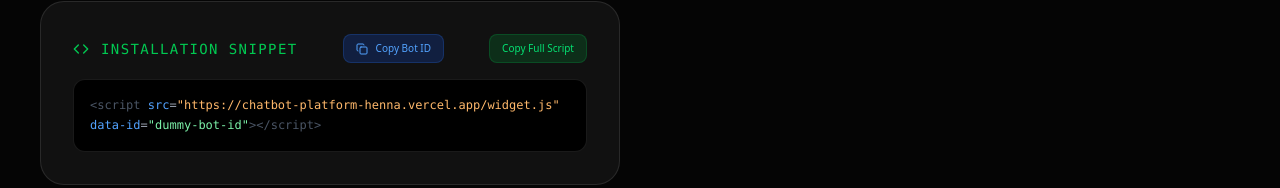
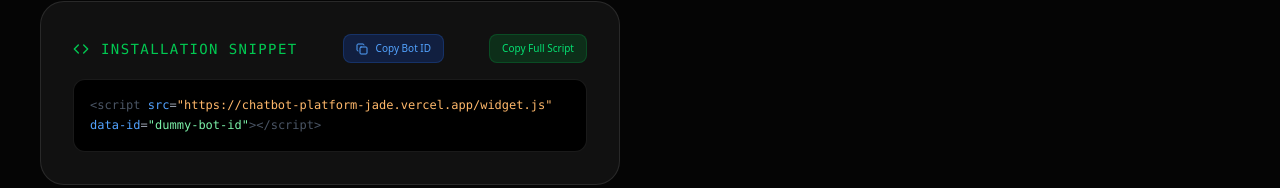
Before and after one commit to SatyamRaj-WebDeveloper/chatbot-platform, a Next.js app in the folder frontend/: page /dashboard in a window 1280 px wide. Shown: the part 862-1050 px from the top of the page. Built offline with nearby package versions, Linux system fonts and the light colour scheme.

Commit message:
Deployment URL mismatch

```diff
--- a/frontend/public/widget.js
+++ b/frontend/public/widget.js
@@ -3,7 +3,7 @@
   const botId = scriptTag.getAttribute('data-id');
 
   // Change this to your actual production URL (e.g., https://your-app.vercel.app)
-  const PLATFORM_URL = "https://chatbot-platform-henna.vercel.app";
+  const PLATFORM_URL = "https://chatbot-platform-jade.vercel.app/";
 
   const iframe = document.createElement('iframe');
   iframe.src = `${PLATFORM_URL}/embed?id=${botId}`;
--- a/frontend/src/components/dashboard/page.js
+++ b/frontend/src/components/dashboard/page.js
@@ -135,7 +135,7 @@ export default function DashboardPage() {
             </button>
             <button
         onClick={() => {
-          const script = `<script src="https://chatbot-platform-henna.vercel.app/widget.js" data-id="${config.id}"></script>`;
+          const script = `<script src="https://https://chatbot-platform-jade.vercel.app//widget.js" data-id="${config.id}"></script>`;
           navigator.clipboard.writeText(script);
         }}
         className="text-[10px] bg-green-600/20 text-green-400 px-3 py-1.5 rounded-lg hover:bg-green-600/40 border border-green-500/20"
@@ -146,7 +146,7 @@ export default function DashboardPage() {
           <div className="relative group">
             <div className="bg-black p-4 rounded-xl border border-white/10 font-mono text-[10px] md:text-xs overflow-x-auto text-gray-400 leading-relaxed">
               <span className="text-gray-600">&lt;script</span>
-              <span className="text-blue-400"> src</span>=<span className="text-orange-300">"https://chatbot-platform-henna.vercel.app/widget.js"</span>
+              <span className="text-blue-400"> src</span>=<span className="text-orange-300">"https://chatbot-platform-jade.vercel.app/widget.js"</span>
               <span className="text-blue-400"> data-id</span>=<span className="text-green-300">"{config.id}"</span>
               <span className="text-gray-600">&gt;&lt;/script&gt;</span>
             </div>
```
